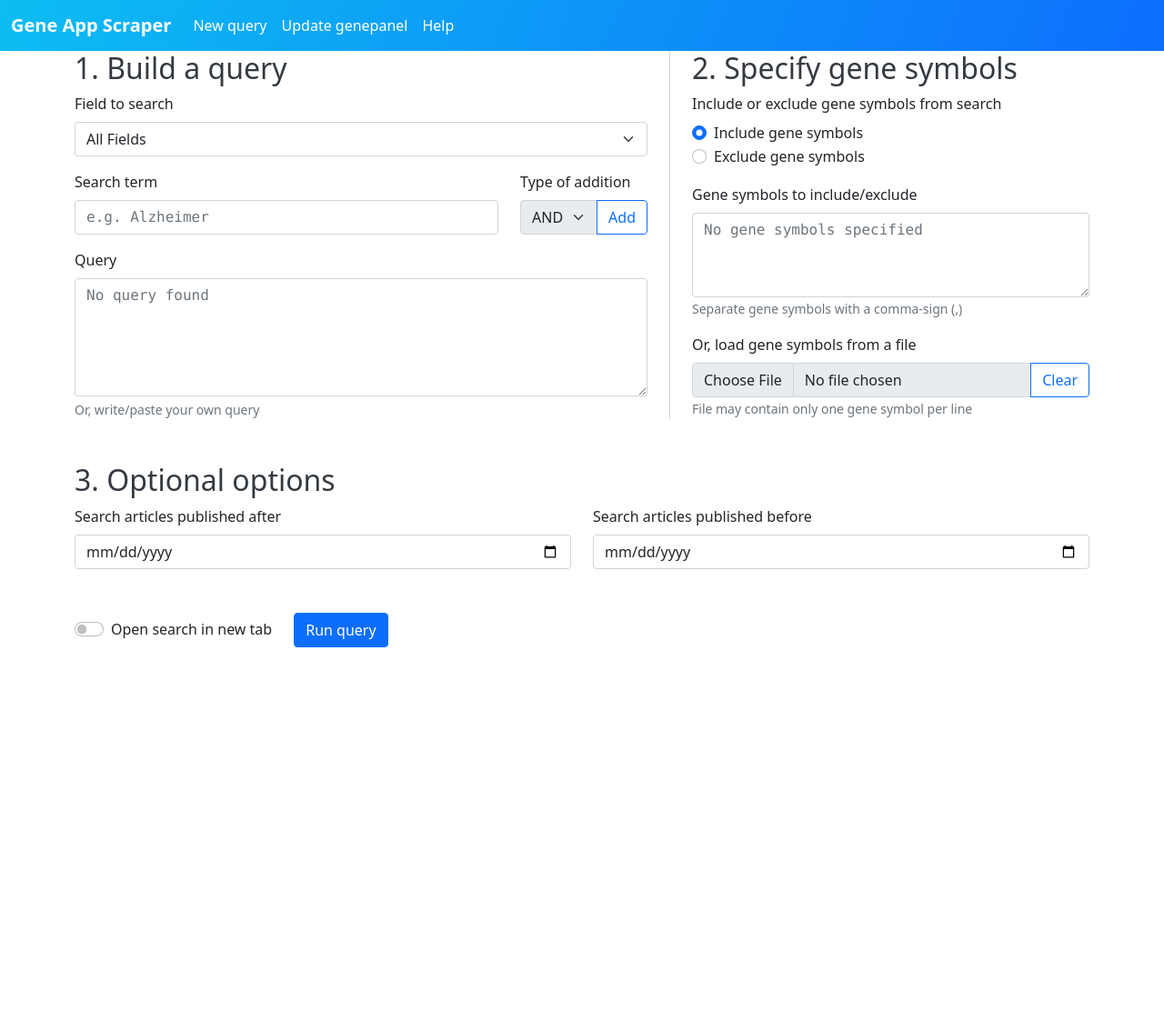
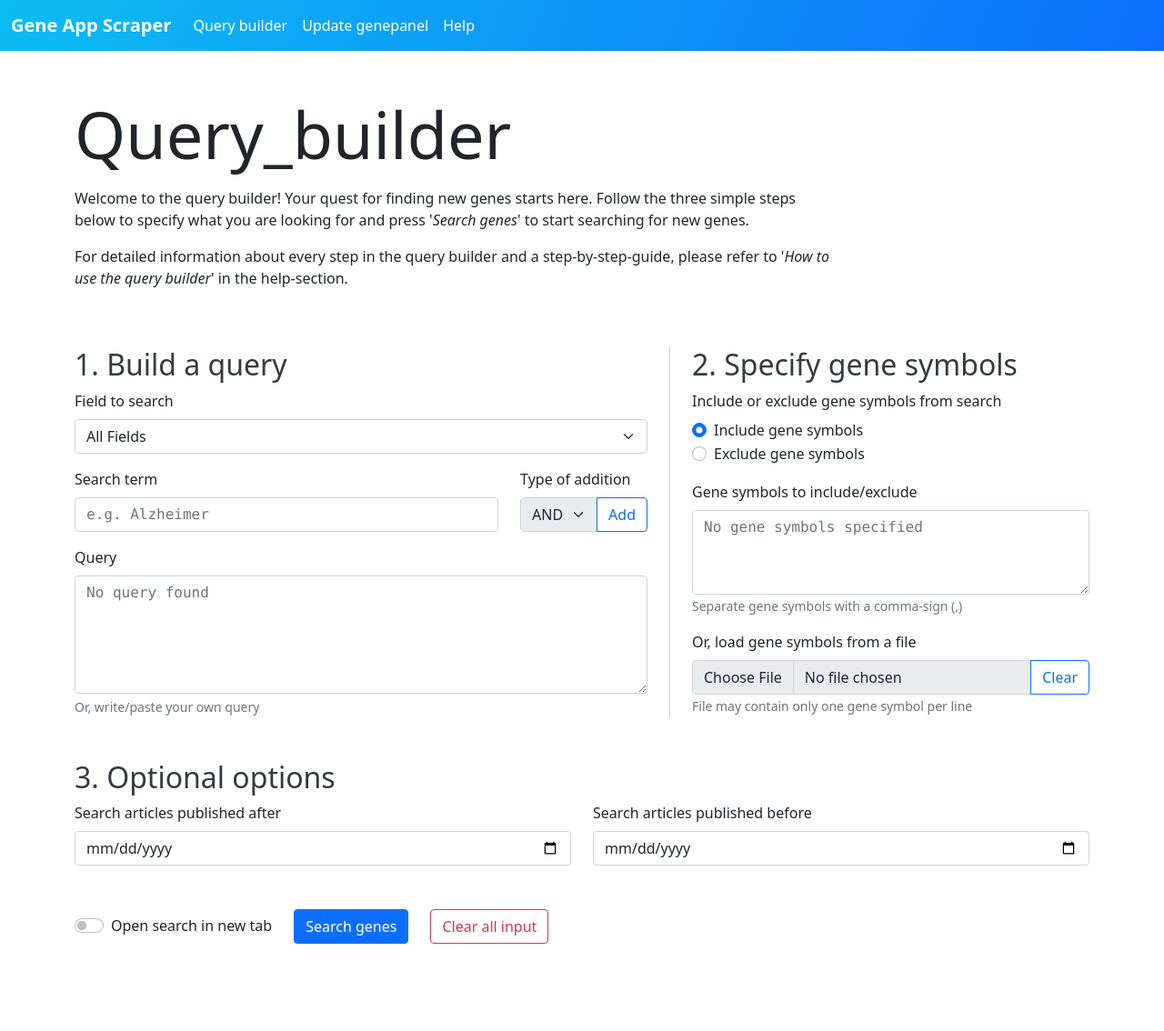
Before and after one commit to MaxNollet/j2_blk4_eindopdracht_flask, a Flask app: page / in a window 1280 px wide. Shown: the whole page at 91% size. Before the commit the page ends 712 px from the top, so only its background shows below. Run offline with Flask 2, Linux system fonts and the light colour scheme; parts of the project's set-up code (start-up, migrations or seed data) failed here and were passed over; some libraries are stand-ins or nearby versions.

Commit message:
(closes #13) facelift voor de interface afgerond

```diff
--- a/gaps/static/css/styles.css
+++ b/gaps/static/css/styles.css
@@ -3,3 +3,7 @@
     border-right: 1px solid lightgray;
   }
 }
+
+#hamburger_button {
+  border-width: 0;
+}
--- a/gaps/templates/base_template.html
+++ b/gaps/templates/base_template.html
@@ -12,22 +12,21 @@
 
 <body id="body">
     <header id="header">
-        <nav class="navbar navbar-light navbar-expand-md" id="navigation_top" style="background: linear-gradient(112deg, var(--bs-cyan) -17%, var(--bs-blue));">
-            <div class="container-fluid"><a class="navbar-brand" id="app_name" href="#" style="color: var(--bs-white);font-weight: bold;">Gene App Scraper</a><button data-bs-toggle="collapse" class="navbar-toggler navbar-dark" data-bs-target="#navcol-1" id="hamburger_button"><span class="visually-hidden">Toggle navigation</span><span class="navbar-toggler-icon"></span></button>
-                <div class="collapse navbar-collapse" id="navcol-1">
-                    <ul class="navbar-nav">
-                        <li class="nav-item" id="navbar_query"><a class="nav-link active" id="link_query" href="#" style="color: var(--bs-white);">New query</a></li>
-                        <li class="nav-item"><a class="nav-link" href="#" style="color: var(--bs-white);">Update genepanel</a></li>
-                        <li class="nav-item"></li>
-                        <li class="nav-item"><a class="nav-link" href="#" style="color: var(--bs-white);">Help</a></li>
+        <nav class="navbar navbar-dark navbar-expand-md" id="navigation_top" style="background: linear-gradient(112deg, var(--bs-cyan) -17%, var(--bs-blue));">
+            <div class="container-fluid"><a class="navbar-brand" id="app_name" href="{{ url_for("blueprint_home.homepage") }}" style="color: var(--bs-white);font-weight: bold;">Gene App Scraper</a><button data-bs-toggle="collapse" class="navbar-toggler navbar-dark" data-bs-target="#navigation_items_collapse" id="hamburger_button" style="padding-right: 6px;padding-left: 6px;"><span class="visually-hidden">Toggle navigation</span><span class="navbar-toggler-icon" id="hamburger_icon"></span></button>
+                <div class="collapse navbar-collapse" id="navigation_items_collapse">
+                    <ul class="navbar-nav" id="navigation_items">
+                        <li class="nav-item" id="navigation_query"><a class="nav-link active" id="link_query" style="color: var(--bs-white);" href="{{ url_for("blueprint_home.homepage") }}">Query builder</a></li>
+                        <li class="nav-item" id="navigation_genepanel"><a class="nav-link" id="link_genepanel" href="#" style="color: var(--bs-white);">Update genepanel</a></li>
+                        <li class="nav-item" id="navigation_help"><a class="nav-link" id="link_help" href="#" style="color: var(--bs-white);">Help</a></li>
                     </ul>
                 </div>
             </div>
         </nav>
     </header>
-    <main>
-        {% block content %}{% endblock %}
-    </main>
+    <main id="main" style="padding-bottom: 6rem;padding-top: 3rem;"><div>
+    {% block content %}{% endblock %}
+</div></main>
     <script src="{{ url_for("static", filename="bootstrap/js/bootstrap.min.js") }}"></script>
 </body>
 
--- a/gaps/templates/template_query.html
+++ b/gaps/templates/template_query.html
@@ -1,13 +1,23 @@
 {% extends "base_template.html" %}
 
-{% block title %}Build a query{% endblock %}
+{% block title %}GAPS query builder{% endblock %}
 
 {% block head %}
     <script src="{{ url_for("static", filename="js/query_builder.js") }}"></script>
 {% endblock %}
 
 {% block content %}
-<div class="container" id="page_query_builder">
+    <div class="container" id="page_query_builder">
+        <div class="row gy-2" style="padding-bottom: 3em;">
+            <div class="col-12">
+                <h1 class="display-2">Query_builder</h1>
+            </div>
+            <div class="col-lg-9">
+                <p>Welcome to the query builder! Your quest for finding new genes starts here. Follow the three simple steps below to specify what you are looking for and press '<em>Search genes</em>' to start searching for new genes.</p>
+                <p>For detailed information about every step in the query builder and a step-by-step-guide, please refer to '<em>How to use the query builder</em>' in the help-section.</p>
+            </div>
+        </div>
+        <div class="alert alert-info alert-dismissible" role="alert" hidden=""><button type="button" class="btn-close" data-bs-dismiss="alert" aria-label="Close"></button><span><strong>Alert</strong> text.</span></div>
         <form id="input_form" class="gy-5">
             <div class="row gy-5 gx-5" id="row_query_symbols">
                 <div class="col-lg-7 d-flex flex-column" id="col_query_builder">
@@ -99,12 +109,17 @@
                         <div class="col text-nowrap" id="row_date_before"><label class="form-label" id="label_date_before" for="input_date_before">Search articles published before</label><input class="form-control" id="input_date_before" type="date"></div>
                     </div>
                 </div>
-                <div class="col" id="col_submit">
-                    <div class="row">
-                        <div class="col-auto d-flex align-items-center">
-                            <div class="form-check form-switch"><input type="checkbox" id="check_new_tab" class="form-check-input"><label class="form-label form-check-label my-0" for="check_new_tab">Open search in new tab</label></div>
+                <div class="col" id="col_submit_options">
+                    <div class="row gy-3" id="row_submit_options">
+                        <div class="col-auto d-flex align-items-center" id="col_new_tab">
+                            <div id="div_new_tab" class="form-check form-switch"><input type="checkbox" id="check_new_tab" class="form-check-input"><label class="form-label text-nowrap form-check-label my-0" id="label_new_tab" for="check_new_tab">Open search in new tab</label></div>
                         </div>
-                        <div class="col"><button class="btn btn-primary text-nowrap" type="submit">Run query</button></div>
+                        <div class="col-sm-auto" id="col_submit_clear">
+                            <div class="row gy-2" id="row_submit_clear">
+                                <div class="col d-grid" id="col_submit"><button class="btn btn-primary text-nowrap flex-nowrap" id="button_submit" type="submit">Search genes</button></div>
+                                <div class="col d-grid" id="col_clear"><button class="btn btn-outline-danger text-nowrap" id="button_clear" type="reset">Clear all input</button></div>
+                            </div>
+                        </div>
                     </div>
                 </div>
             </div>
```
Also changed, not shown: 1 other file.
